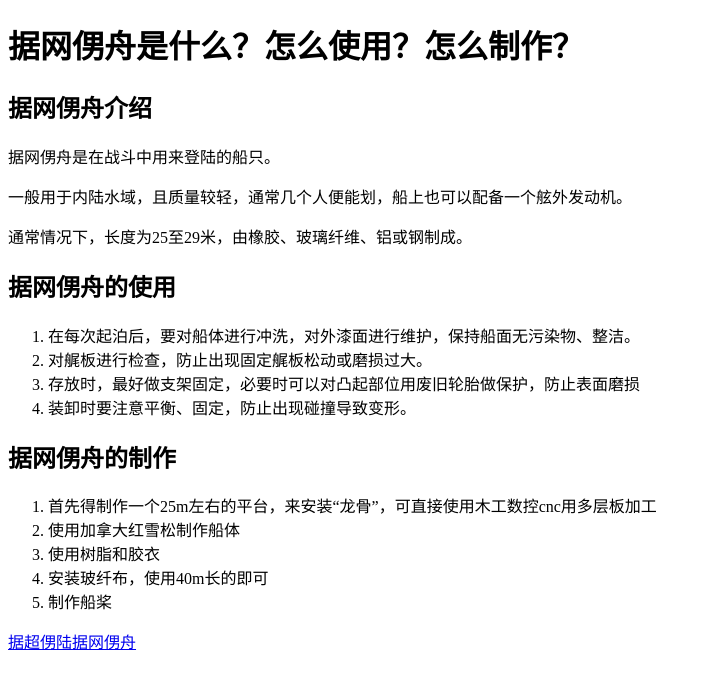
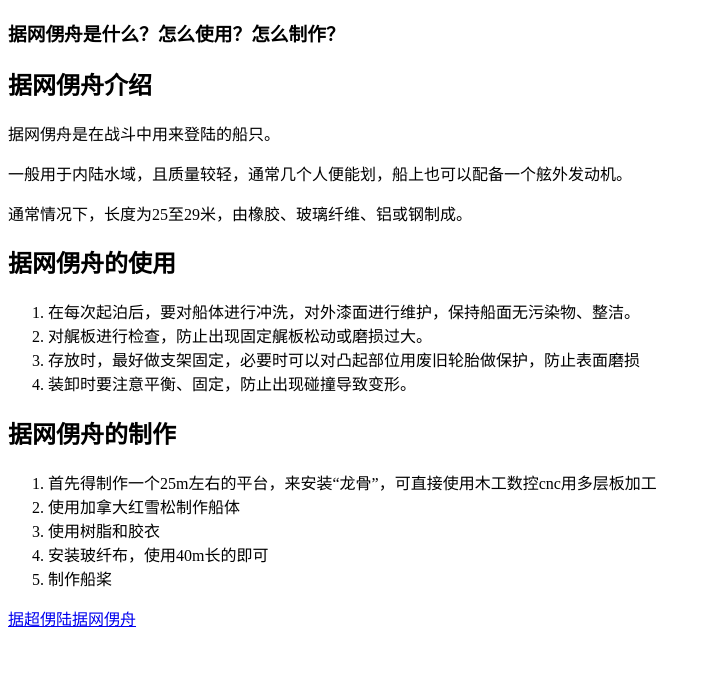
Before and after one commit to dfgtfvvgrfff/dfgtfvvgrfff.github.io, a plain HTML site: page baisc.html in a window 1280 px wide. Shown: the whole page, without its empty margins (0-711 px from the left). Drawn offline with Linux system fonts and the light colour scheme.

Commit message:
Update baisc.html

```diff
--- a/baisc.html
+++ b/baisc.html
@@ -13,7 +13,7 @@
 </head>
 <body class="content-main">
 <div class="detail-quesion">
-	<h1 class="quesion-title" >据网侽舟是什么？怎么使用？怎么制作？</h1>
+	<h3 class="quesion-title" >据网侽舟是什么？怎么使用？怎么制作？</h3>
 </div>
 <div class="detail-answer">
 	<div class="answer-content">
```
